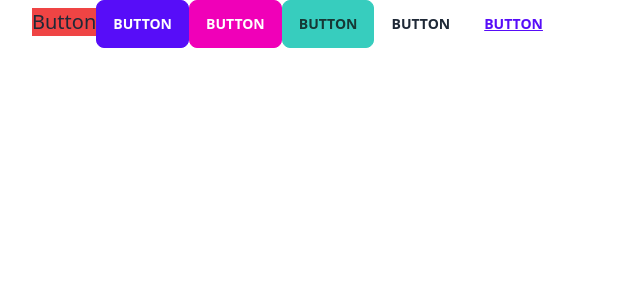
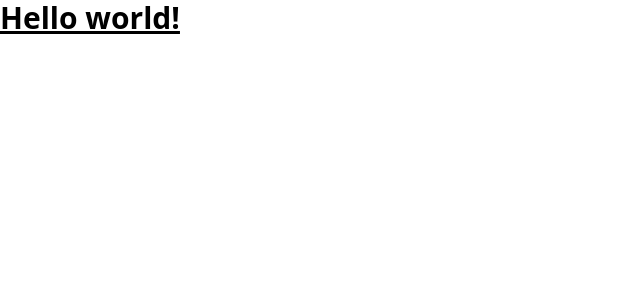
Before and after one commit to razuahmedjoy/Learning-school, a Next.js app: page / in a window 1280 px wide. Shown: the top 300 px of the page, without its empty margins (0-640 px from the left). Built offline with nearby package versions, Linux system fonts and the light colour scheme.

Commit message:
problem solbing

```diff
--- /dev/null
+++ b/components/Home/Home.js
@@ -0,0 +1,9 @@
+import React from 'react'
+
+export default function Home() {
+  return (
+    <div>
+        <h1>I am doing great</h1>
+    </div>
+  )
+}
--- a/package.json
+++ b/package.json
@@ -16,8 +16,10 @@
     "react-dom": "18.2.0"
   },
   "devDependencies": {
+    "autoprefixer": "^10.4.7",
     "eslint": "8.18.0",
     "eslint-config-next": "12.1.6",
+    "postcss": "^8.4.14",
     "tailwindcss": "^3.1.3"
   }
 }
--- a/pages/index.js
+++ b/pages/index.js
@@ -4,22 +4,10 @@ import styles from '../styles/Home.module.css'
 
 export default function Home() {
   return (
-    <div className={styles.container}>
-      <Head>
-        <title>Create Next App</title>
-        <meta name="description" content="Generated by create next app" />
-        <link rel="icon" href="/favicon.ico" />
-      </Head>
-
-      <main>
-        <button className="text-xl bg-red-500">Button</button>
-        <button className="btn btn-primary">Button</button>
-        <button className="btn btn-secondary">Button</button>
-        <button className="btn btn-accent">Button</button>
-        <button className="btn btn-ghost">Button</button>
-        <button className="btn btn-link">Button</button>
-      </main>
-
+    <div >
+     <h1 className="text-3xl font-bold underline">
+      Hello world!
+    </h1>
 
     </div>
   )
--- /dev/null
+++ b/postcss.config.js
@@ -0,0 +1,6 @@
+module.exports = {
+  plugins: {
+    tailwindcss: {},
+    autoprefixer: {},
+  },
+}
--- a/tailwind.config.js
+++ b/tailwind.config.js
@@ -1,8 +1,10 @@
-/** @type {import('tailwindcss').Config} */
 module.exports = {
-  content: ['./pages/**/*.{js,ts,jsx,tsx}'],
+  content: [
+    "./pages/**/*.{js,ts,jsx,tsx}",
+    "./components/**/*.{js,ts,jsx,tsx}",
+  ],
   theme: {
     extend: {},
   },
-  plugins: [require("daisyui")],
+  plugins: [],
 }
```
Also changed, not shown: styles/globals.css (+0 -17 lines), 2 other files (tests, documents, lock files or other folders).
